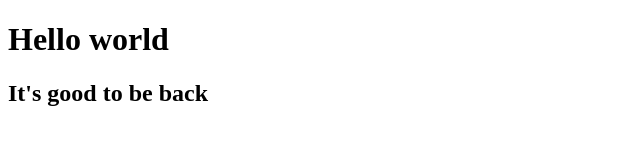
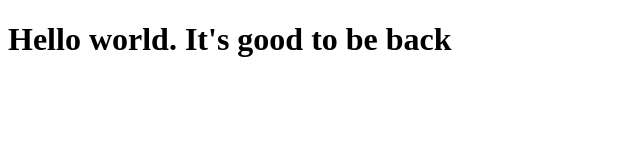
Before and after one commit to jeremysamuel02/test, a plain HTML site: page index.html in a window 1280 px wide. Shown: the whole page, without its empty margins (0-640 px from the left). Drawn offline with Linux system fonts and the light colour scheme.

Commit message:
i was wrong

```diff
--- a/index.html
+++ b/index.html
@@ -4,7 +4,6 @@
 	<title>Hello world</title>
 </head>
 <body>
-<h1> Hello world </h1>
-<h2> It's good to be back </h2>
+<h1> Hello world. It's good to be back </h1>
 </body>
 </html>
```
